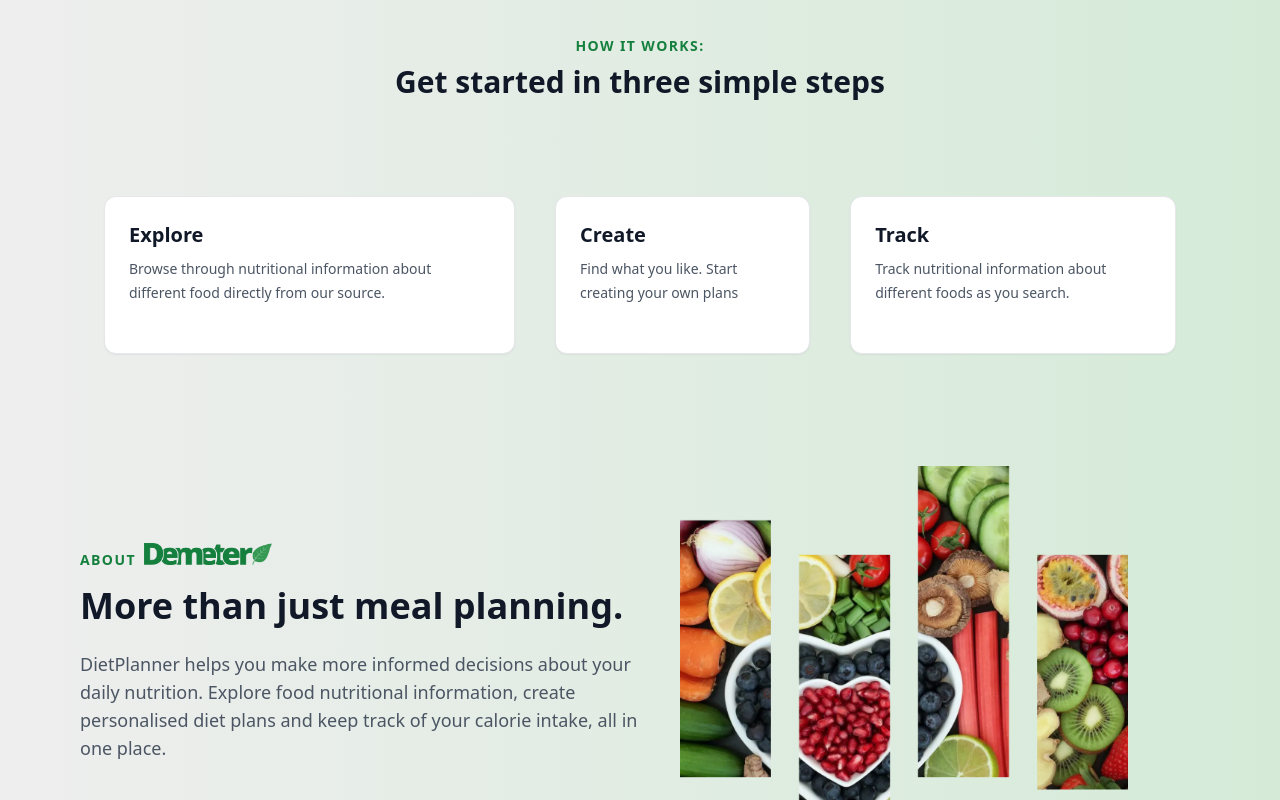
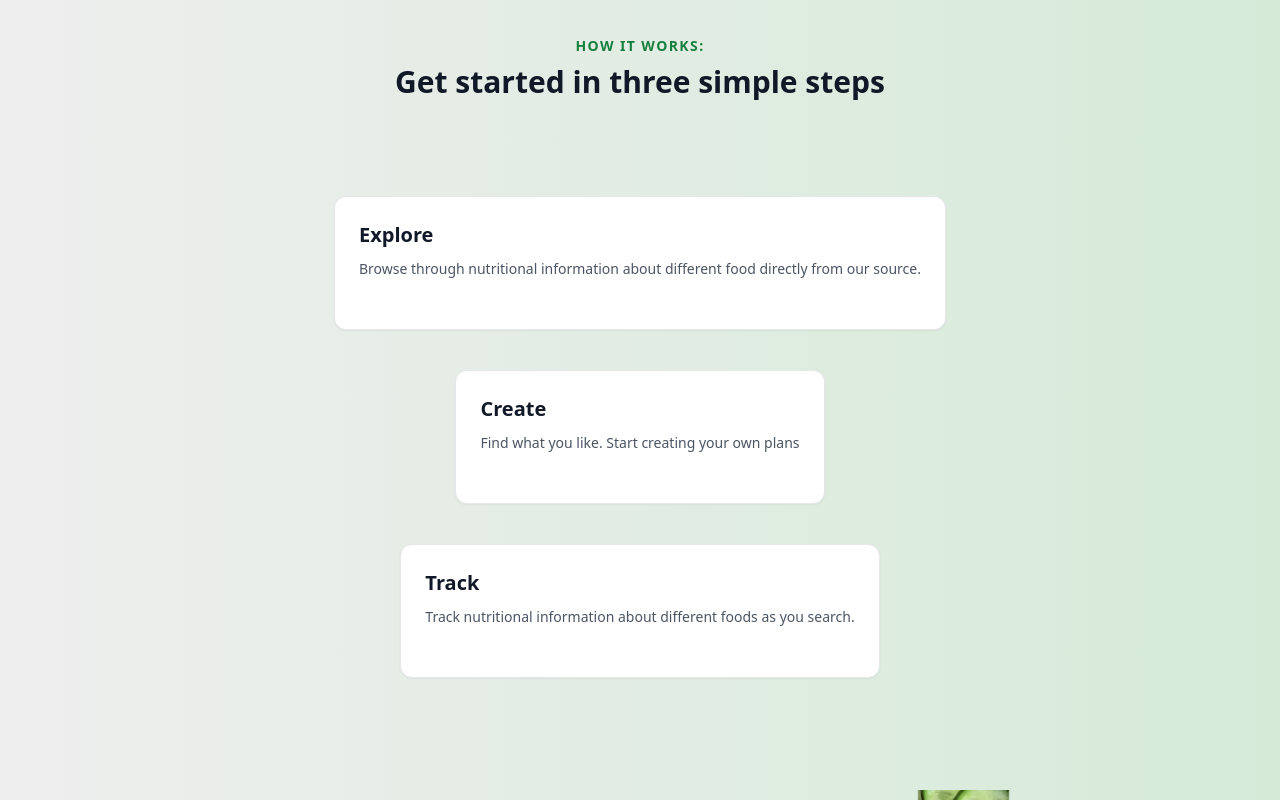
Before and after one commit to Ethan-of-Aussie/Project-Portfolio, a Next.js app in the folder front-end/: page / in a window 1280 px wide. Shown: the part 620-1420 px from the top of the page. Built offline with nearby package versions, Linux system fonts and the light colour scheme.

Commit message:
Changed horizontal design to vertical

```diff
--- a/front-end/app/(main)/components/landingPage/howItWorks.tsx
+++ b/front-end/app/(main)/components/landingPage/howItWorks.tsx
@@ -12,7 +12,7 @@ export default function HowItWorksSection() {
         </h2>
       </div>
 
-      <div className="flex w-full flex-col items-center gap-10 px-6 py-16 md:flex-row md:justify-between md:px-12 lg:px-20">
+      <div className="flex w-full flex-col items-center gap-10 px-6 py-16 md:px-12 lg:px-20">
         <InfoCard
           title="Explore"
           description="Browse through nutritional information about different food directly from our source."
```
